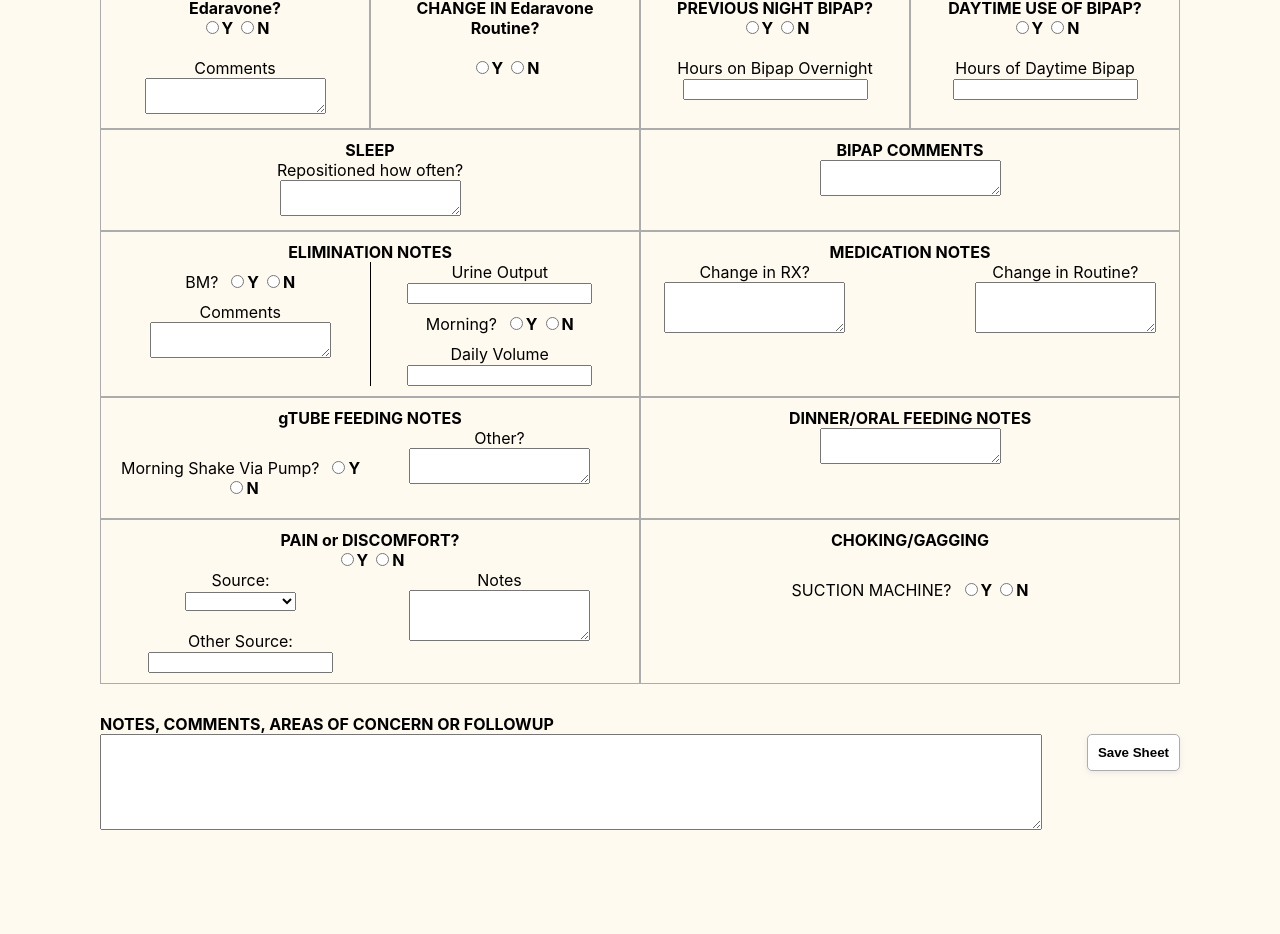
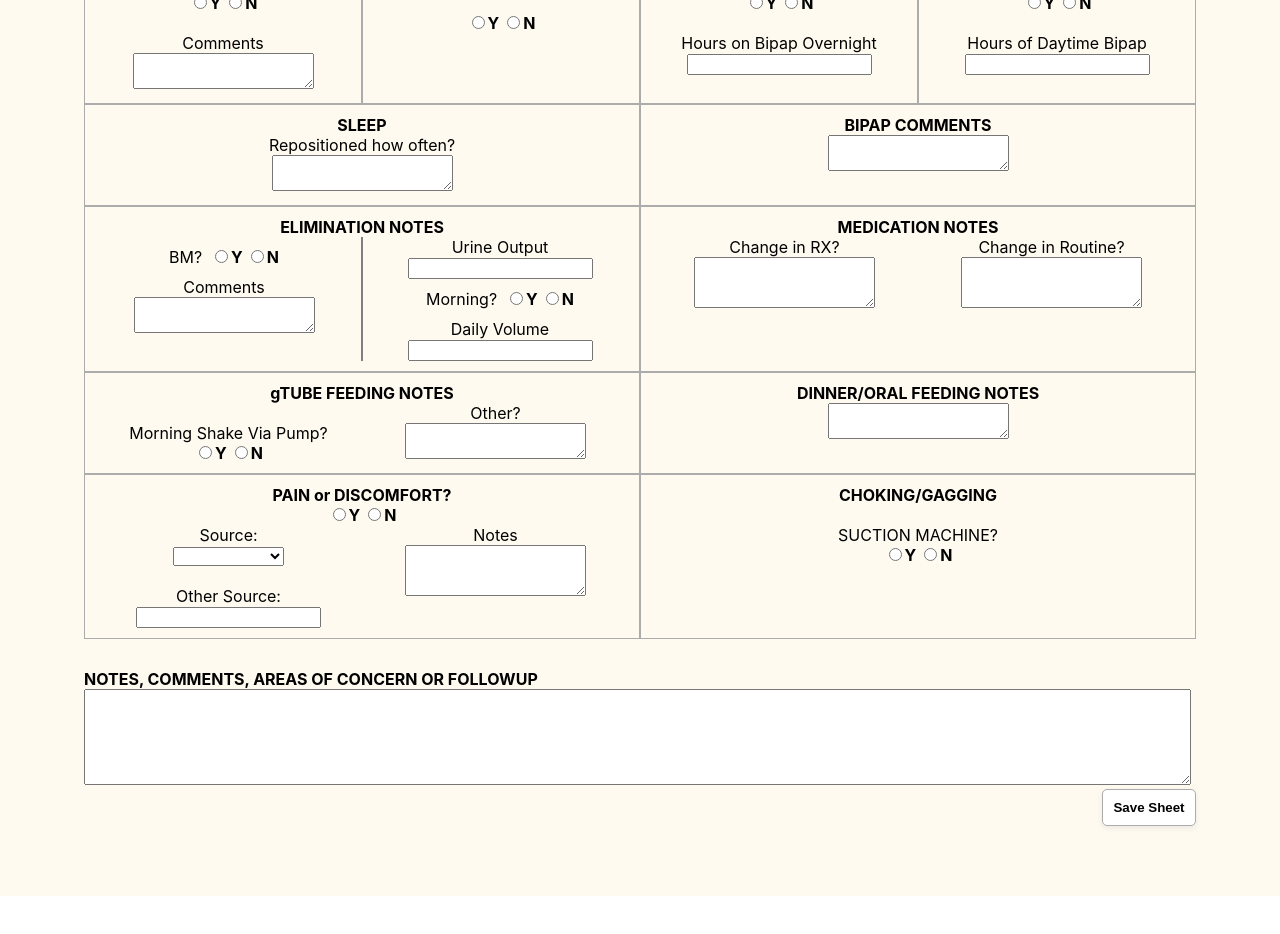
Before and after one commit to JonCels/Med-Tracker, a React (Create React App) app: page / in a window 1280 px wide. Shown: the part 280-1214 px from the top of the page. After the commit the page ends 1176 px from the top, so only its background shows below. Built offline with nearby package versions, Linux system fonts and the light colour scheme.

Commit message:
CSS changes for wrapping on smaller screen widths

```diff
--- a/src/App.css
+++ b/src/App.css
@@ -50,7 +50,10 @@ input[type="number"] {
 }
 
 .sheet {
-  padding: 80px;
+  padding-left: 5vw;
+  padding-right: 5vw;
+  padding-top: 5vh;
+  padding-bottom: 5vh;
   background-color: floralwhite;
 }
 
@@ -60,6 +63,7 @@ input[type="number"] {
 
 .sheet-head-wrapper {
   display: flex;
+  flex-wrap: wrap;
 }
 
 .sheet-head-left-wrapper {
@@ -75,6 +79,7 @@ input[type="number"] {
   padding-top: 10px;
   padding-bottom: 10px;
   font-weight: bold;
+  min-width: 200px;
 }
 
 .sheet-head-right-wrapper textarea {
@@ -89,6 +94,7 @@ input[type="number"] {
 
 .sheet-row-container {
   display: flex;
+  flex-wrap: wrap;
 }
 
 .box-1-edaravone {
@@ -170,36 +176,32 @@ input[type="number"] {
   font-weight: bold;
   padding-top: 10px;
   padding-bottom: 10px;
-  display: flex;
 }
 
 .sheet-foot-wrapper textarea {
   width: 99%;
 }
 
-.sheet-foot-left {
-  flex: 7;
-}
-
-.sheet-foot-right {
-  flex: 1;
-}
 
 .box-7-inner-wrapper {
   display: flex;
+  flex-wrap: wrap;
 }
 
 .box-8-inner-wrapper {
   display: flex;
+  flex-wrap: wrap;
 }
 
 .box-9-inner-wrapper {
   display: flex;
+  flex-wrap: wrap;
 }
 
 .box-11-inner-wrapper {
   display: flex;
   flex-direction: column;
+
 }
 
 .box-title {
@@ -209,7 +211,9 @@ input[type="number"] {
 
 .box-7-inner-left {
   flex: 1;
-  border-right: 1px solid black;
+  padding-right: 8px;
+  margin-right: 8px;
+  border-right: 2px solid grey;
 }
 
 .box-7-inner-right {
@@ -222,16 +226,13 @@ input[type="number"] {
   flex: 2;
 }
 
-.box-8-inner-middle {
-  flex: 1;
-}
-
 .box-8-inner-right {
   flex: 2;
 }
 
 .box-9-inner-left {
   flex: 1;
+  min-width: 196px;
 }
 
 .box-9-inner-right {
@@ -240,6 +241,7 @@ input[type="number"] {
 
 .box-11-bottom {
   display: flex;
+  flex-wrap: wrap;
 }
 
 .box-11-bottom-left {
@@ -287,6 +289,8 @@ input[type="number"] {
   font-weight: bold;
   box-shadow: 0 2px 5px 0 rgba(215,215,215,0.5);
   background-color: white;
+  min-width: 94px;
+  margin-left: 4px;
 }
 
 .save-button:hover {
@@ -294,5 +298,5 @@ input[type="number"] {
 }
 
 .save-button:active {
-  box-shadow: 0 2px 5px 0 rgba(120, 150, 120, 0.5);
+  box-shadow: 0 2px 5px 0 rgba(82, 82, 82, 0.5);
 }
--- a/src/components/SheetView/Sheet.tsx
+++ b/src/components/SheetView/Sheet.tsx
@@ -320,19 +320,17 @@ const Sheet: FC<SheetProps> = () => {
             </div>
             <div className="sheet-head-wrapper">
                 <div className="sheet-head-left-wrapper">
-                    <span>
+                    <h3>
                         Mike Cels
                         <br></br>
                         Medical Tracking
-                    </span>
-                    <br></br>
-                    <br></br>
+                    </h3>
                     <DateField title="DATE: " updateState={updateDate}/>
                 </div>
                 <div className="sheet-head-right-wrapper">
                     <span>IMPORTANT NOTES</span>
                     <br></br>
-                    <CommentField rows={4} updateState={updateImportantNotes}/>
+                    <CommentField rows={5} updateState={updateImportantNotes}/>
                 </div>
             </div>
             <div className="sheet-box-container">
@@ -419,7 +417,9 @@ const Sheet: FC<SheetProps> = () => {
                         <div className="box-9-inner-wrapper">
                             <div className="box-9-inner-left">
                                 <br></br>
-                                <BinaryLabeledField label="Morning Shake Via Pump?" name="morning-shake-via-pump" updateState={updateMorningShakeViaPump}/>
+                                <span>Morning Shake Via Pump?</span>
+                                <br></br>
+                                <BinaryField name="morning-shake-via-pump" updateState={updateMorningShakeViaPump}/>
                             </div>
                             <div className="box-9-inner-right">
                                 <span>Other?</span>
@@ -458,23 +458,19 @@ const Sheet: FC<SheetProps> = () => {
                         <span className="box-title">CHOKING/GAGGING</span>
                         <br></br>
                         <br></br>
-                        <BinaryLabeledField label="SUCTION MACHINE?" name="suction-machine" updateState={updateSuctionMachine}/>
+                        <span>SUCTION MACHINE?</span>
+                        <br></br>
+                        <BinaryField name="suction-machine" updateState={updateSuctionMachine}/>
                     </div>
                 </div>
             </div>
             <div className="sheet-foot-wrapper">
-                <div className="sheet-foot-left">
                 <br></br>
                 <span>NOTES, COMMENTS, AREAS OF CONCERN OR FOLLOWUP</span>
                 <br></br>
                 <CommentField limit={1000} rows={6} updateState={updateAOCFollowup}/>
-                </div>
-                <div className="sheet-foot-right">
                 <div className="save-button-wrapper">
-                        <br></br>
-                        <br></br>
                     <SaveButton saveState={saveButtonEvent}/>
-                    </div>
                 </div>
             </div>
         </div>
```
Lines whose indentation alone changed are shown as unchanged.
